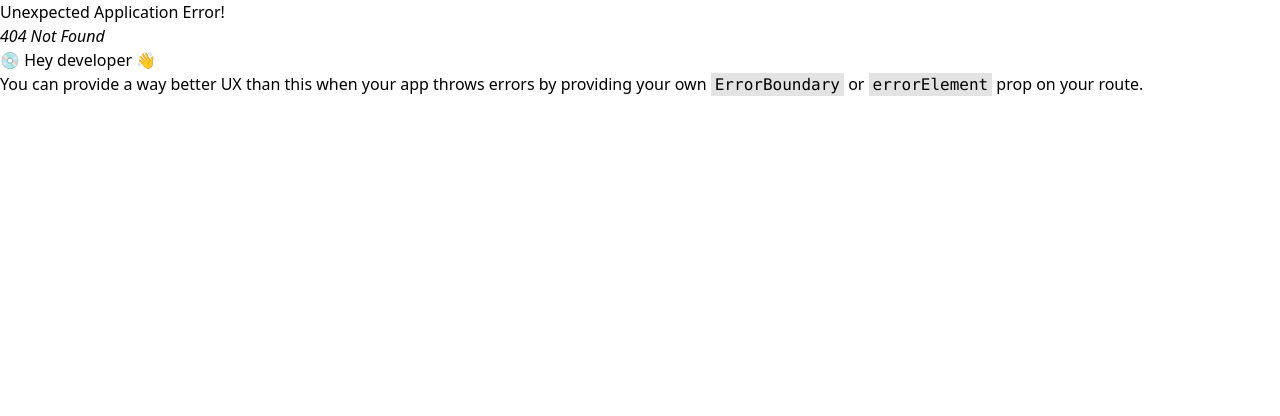
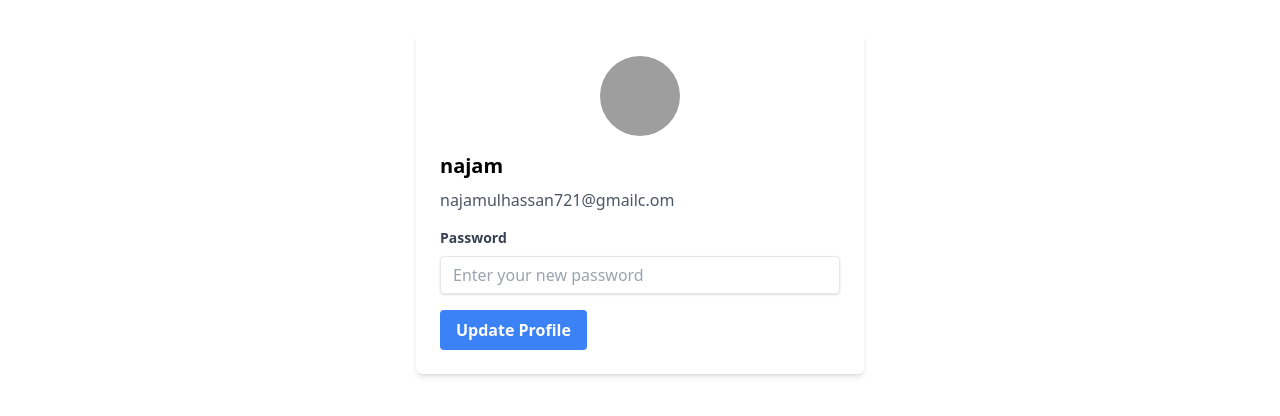
Before and after one commit to Najamulhassan3383/MERN_AuthFlow, a React (Vite) app in the folder mern_authflow/: page /profile in a window 1280 px wide. Before the commit this address had no page. Shown: the top 416 px of the page. Built offline with nearby package versions, Linux system fonts and the light colour scheme; grey boxes are pictures that could not be loaded.

Commit message:
added profile page

```diff
--- a/mern_authflow/src/components/HomePage.jsx
+++ b/mern_authflow/src/components/HomePage.jsx
@@ -5,7 +5,7 @@ import { useSelector } from "react-redux";
 
 function HomePage() {
   const { user } = useSelector((state) => state.auth);
-  const [open, setOpen] = useState(false);
+  const [openModel, setOpenModel] = useState(false);
   const navigate = useNavigate();
   console.log(user);
   useEffect(() => {
@@ -22,7 +22,7 @@ function HomePage() {
           {user && (
             <>
               <button
-                onClick={() => setOpen(!open)}
+                onClick={() => navigate("/profile")}
                 className="bg-blue-500 hover:bg-blue-700 text-white font-bold py-2 px-4 rounded mr-2"
               >
                 Profile
--- /dev/null
+++ b/mern_authflow/src/components/ProfilePage.jsx
@@ -0,0 +1,52 @@
+import React, { useState } from "react";
+
+const ProfilePage = () => {
+  // Assuming you have a user object with properties like name, email, and picture
+
+  // State for handling form input
+  const [password, setPassword] = useState("");
+
+  // Function to handle profile update
+  const handleUpdateProfile = () => {
+    // Implement your profile update logic here
+    console.log("Profile updated!");
+  };
+
+  return (
+    <div className="max-w-md mx-auto mt-8 p-6 bg-white rounded-md shadow-md">
+      <img
+        className="w-20 h-20 mx-auto mb-4 rounded-full object-cover"
+        src="./najam.jpg" // Replace with the actual URL of the user's profile picture
+        alt="Profile"
+      />
+      <h2 className="text-xl font-semibold mb-2">najam</h2>
+      <p className="text-gray-600 mb-4">najamulhassan721@gmailc.om</p>
+
+      <div className="mb-4">
+        <label
+          className="block text-gray-700 text-sm font-bold mb-2"
+          htmlFor="password"
+        >
+          Password
+        </label>
+        <input
+          className="shadow appearance-none border rounded w-full py-2 px-3 text-gray-700 leading-tight focus:outline-none focus:shadow-outline"
+          id="password"
+          type="password"
+          placeholder="Enter your new password"
+          value={password}
+          onChange={(e) => setPassword(e.target.value)}
+        />
+      </div>
+
+      <button
+        className="bg-blue-500 hover:bg-blue-700 text-white font-bold py-2 px-4 rounded focus:outline-none focus:shadow-outline"
+        onClick={handleUpdateProfile}
+      >
+        Update Profile
+      </button>
+    </div>
+  );
+};
+
+export default ProfilePage;
--- a/mern_authflow/src/main.jsx
+++ b/mern_authflow/src/main.jsx
@@ -9,6 +9,7 @@ import SignUp from "./components/SignUp.jsx";
 import HomePage from "./components/HomePage.jsx";
 import store from "./components/Redux/Store.jsx";
 import { Provider } from "react-redux";
+import ProfilePage from "./components/ProfilePage.jsx";
 
 const router = createBrowserRouter([
   {
@@ -27,6 +28,10 @@ const router = createBrowserRouter([
         path: "home",
         element: <HomePage />,
       },
+      {
+        path: "profile",
+        element: <ProfilePage/>,
+      }
     ],
   },
 ]);
```
